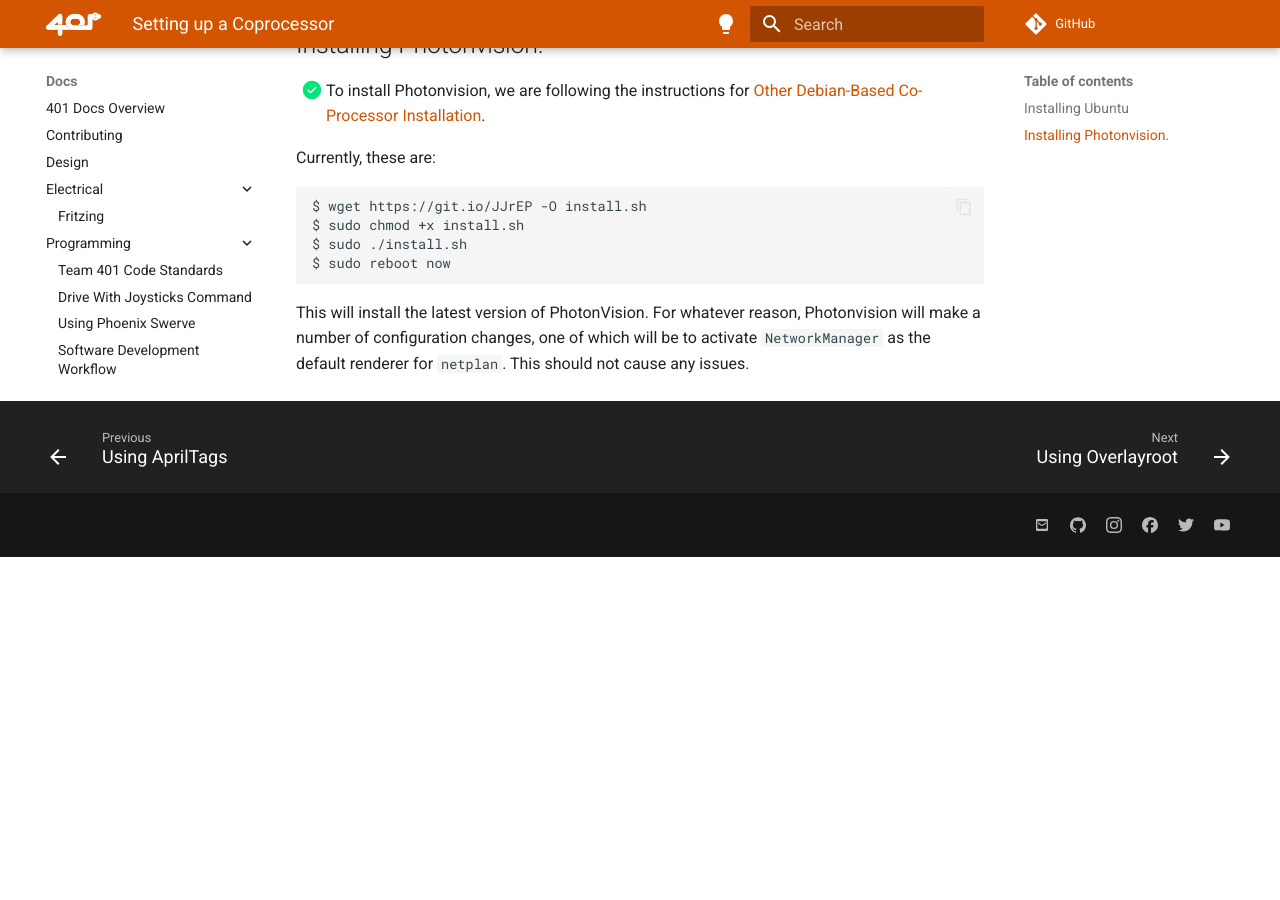
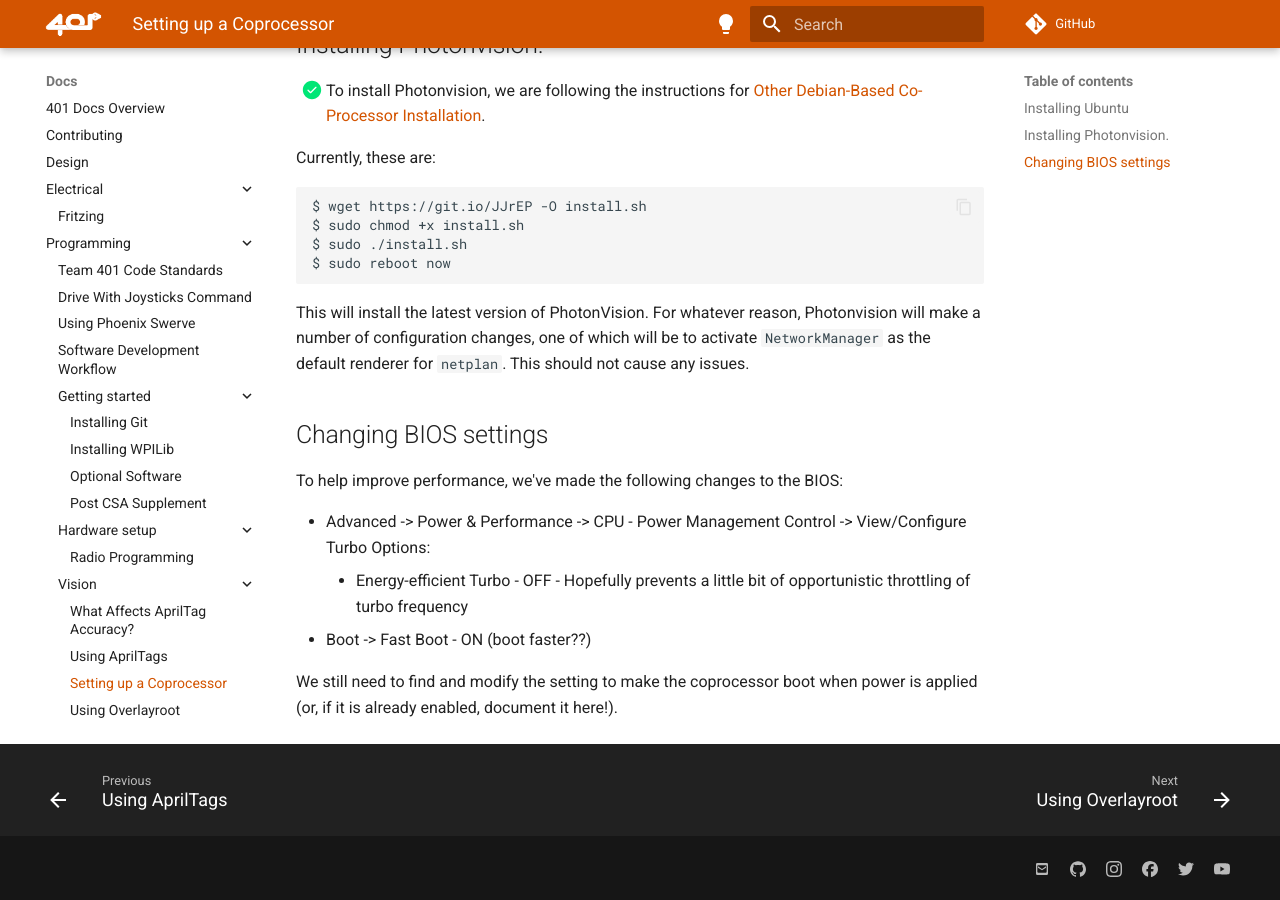
Before and after one commit to team401/Docs, an MkDocs documentation site: the page built from docs/programming/vision/coprocessor-setup.md, in a window 1280 px wide and 900 px high, scrolled down 2866 px. Built offline with MkDocs 1.6.1 and Material for MkDocs 9.7.7, drawn with Linux system fonts in a browser that asks for light colours; comment, search, counter and statistics services are not loaded; before the commit the page ends 3423 px from its top, so only the background shows below that.

Commit message:
(#63) Document BIOS changes for coprocessor

```diff
--- a/docs/programming/vision/coprocessor-setup.md
+++ b/docs/programming/vision/coprocessor-setup.md
@@ -131,3 +131,13 @@
     For whatever reason, Photonvision will make a number of configuration changes,
     one of which will be to activate `NetworkManager` as the default renderer for `netplan`.
     This should not cause any issues.
+
+## Changing BIOS settings
+
+To help improve performance, we've made the following changes to the BIOS:
+
+- Advanced -> Power & Performance -> CPU - Power Management Control -> View/Configure Turbo Options:
+    - Energy-efficient Turbo - OFF - Hopefully prevents a little bit of opportunistic throttling of turbo frequency
+- Boot -> Fast Boot - ON (boot faster??)
+
+We still need to find and modify the setting to make the coprocessor boot when power is applied (or, if it is already enabled, document it here!).
```
